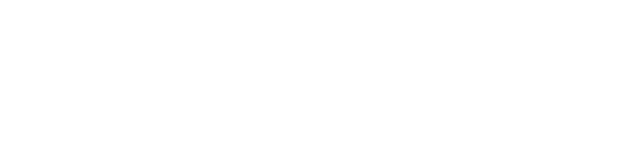
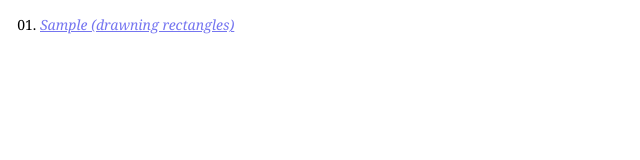
Before and after one commit to dpiatek/playingwithchaos, a website: page index.html in a window 1280 px wide. Shown: the whole page, without its empty margins (0-640 px from the left). Drawn offline with Linux system fonts and the light colour scheme.

Commit message:
Use folders for projects

```diff
--- a/Gruntfile.js
+++ b/Gruntfile.js
@@ -39,7 +39,7 @@ module.exports = function(grunt) {
       },
       compile: {
         files: {
-          'js/main.js': ['coffee/main.coffee', 'coffee/sample.coffee']
+          'projects/sample/sample.js': ['coffee/main.coffee', 'coffee/sample.coffee']
         }
       }
     }
--- a/index.html
+++ b/index.html
@@ -4,16 +4,24 @@
     <meta charset="utf-8">
     <title>Playing with Chaos</title>
     <style>
-      html, body { margin: 0; }
+      html, body {
+        margin: 0;
+        font-family: Georgia, Times, "Times New Roman", serif;
+        font-size: 14px;
+        line-height: 1.5em;
+      }
       canvas { display: block; }
+      a      { font-style: italic; color: hsl(240, 80%, 70%); }
+      ol     { list-style-type: decimal-leading-zero; }
     </style>
   </head>
   <body>
-    <div>
-      <canvas id="canvas"></canvas>
-    </div>
+    <ol>
+      <li>
+        <a href="projects/sample">Sample (drawning rectangles)</a>
+      </li>
+    </ol>
 
-    <script src="js/main.js"></script>
     <!-- @if APP_DEV -->
     <script src="http://localhost:35729/livereload.js"></script>
     <!-- @endif -->
--- a/js/main.js
+++ b/projects/sample/sample.js
@@ -60,4 +60,4 @@
 
 }).call(this);
 
-//# sourceMappingURL=../js/main.js.map
+//# sourceMappingURL=../../projects/sample/sample.js.map
```
Also changed, not shown: projects/sample/index.html (added, +21 -0 lines), projects/sample/sample.src.coffee (renamed from js/main.src.coffee), 2 other files.
